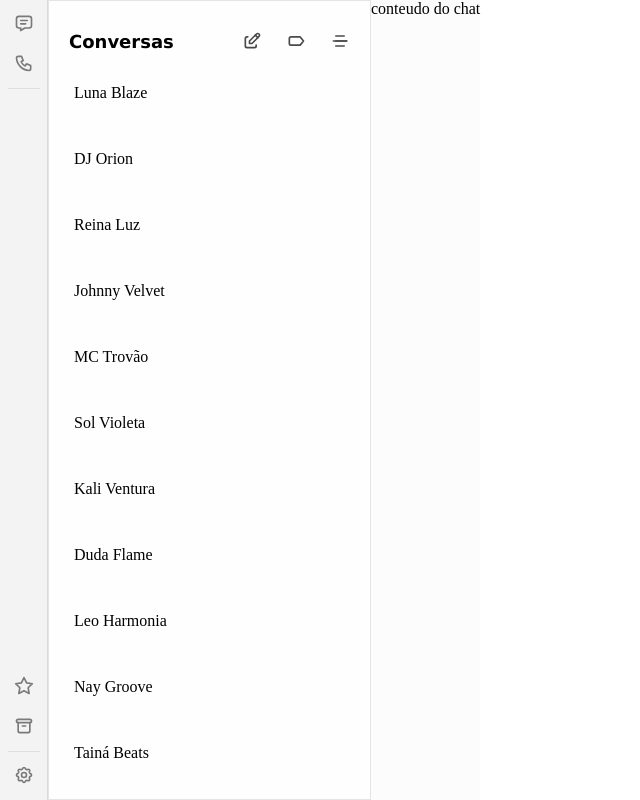
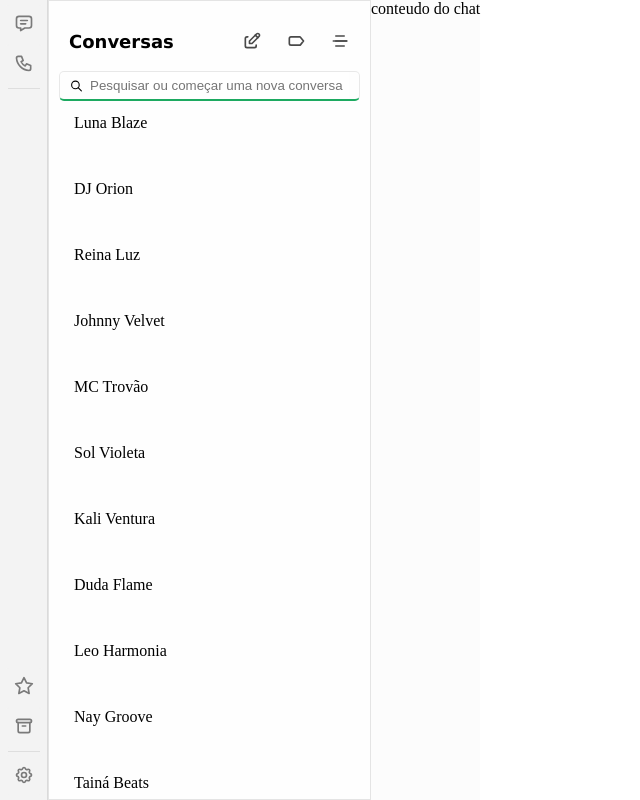
Before and after one commit to saulotarsobc/whatsclone, a Next.js app: page /chats in a window 1280 px wide. Shown: the whole page, without its empty margins (0-640 px from the left). Built offline with nearby package versions, Linux system fonts and the light colour scheme.

Commit message:
init chat search componet

```diff
--- /dev/null
+++ b/src/app/(private)/chats/ChatSearch/ChatSearch.tsx
@@ -0,0 +1,19 @@
+"use client";
+import { ICON_SIZE_SM } from "@/constants";
+import { IconSearch } from "@tabler/icons-react";
+import style from "./style.module.css";
+interface ChatSearchProps {
+  onSearch: () => void;
+}
+
+const ChatSearch = ({}: ChatSearchProps) => {
+  return (
+    <div className={style.ChatSearch}>
+      <IconSearch size={ICON_SIZE_SM} />
+
+      <input type="text" placeholder="Pesquisar ou começar uma nova conversa" />
+    </div>
+  );
+};
+
+export default ChatSearch;
--- /dev/null
+++ b/src/app/(private)/chats/ChatSearch/style.module.css
@@ -0,0 +1,18 @@
+.ChatSearch {
+  padding: 0 10px;
+  height: 30px;
+  border: 1px solid #00000016;
+  display: flex;
+  align-items: center;
+  justify-content: center;
+  gap: 7px;
+  border-radius: 5px;
+  border-bottom: 2px solid #1daa61;
+
+  input {
+    width: 100%;
+    height: 100%;
+    border: none;
+    outline: none;
+  }
+}
--- a/src/app/(private)/chats/components/ChatHeader/index.tsx
+++ b/src/app/(private)/chats/components/ChatHeader/index.tsx
@@ -2,11 +2,8 @@
 import { ICON_SIZE } from "@/constants";
 import { IconEdit, IconLabel, IconMenu4 } from "@tabler/icons-react";
 import style from "./style.module.css";
-interface ChatHeaderProps {
-  onSearch: () => void;
-}
 
-const ChatHeader = ({}: ChatHeaderProps) => {
+const ChatHeader = () => {
   return (
     <div className={style.ChatHeader}>
       <h1 className={style.Title}>Conversas</h1>
--- a/src/app/(private)/chats/page.tsx
+++ b/src/app/(private)/chats/page.tsx
@@ -2,6 +2,7 @@
 import { MockChats } from "@/app/mock/MockChats";
 import AsideContainer from "@/components/AsideContainer";
 import ContentContainer from "@/components/ContentContainer";
+import ChatSearch from "./ChatSearch/ChatSearch";
 import ChatHeader from "./components/ChatHeader";
 import ChatListItem from "./components/ChatListItem";
 import style from "./page.module.css";
@@ -10,7 +11,8 @@ const Page = () => {
   return (
     <main className={style.chats}>
       <AsideContainer>
-        <ChatHeader onSearch={() => {}} />
+        <ChatHeader />
+        <ChatSearch onSearch={() => {}} />
         <div>
           {MockChats.map((chat) => (
             <ChatListItem key={chat.id} chat={chat} />
--- a/src/constants/index.ts
+++ b/src/constants/index.ts
@@ -1 +1,2 @@
 export const ICON_SIZE = 20;
+export const ICON_SIZE_SM = 14;
```
